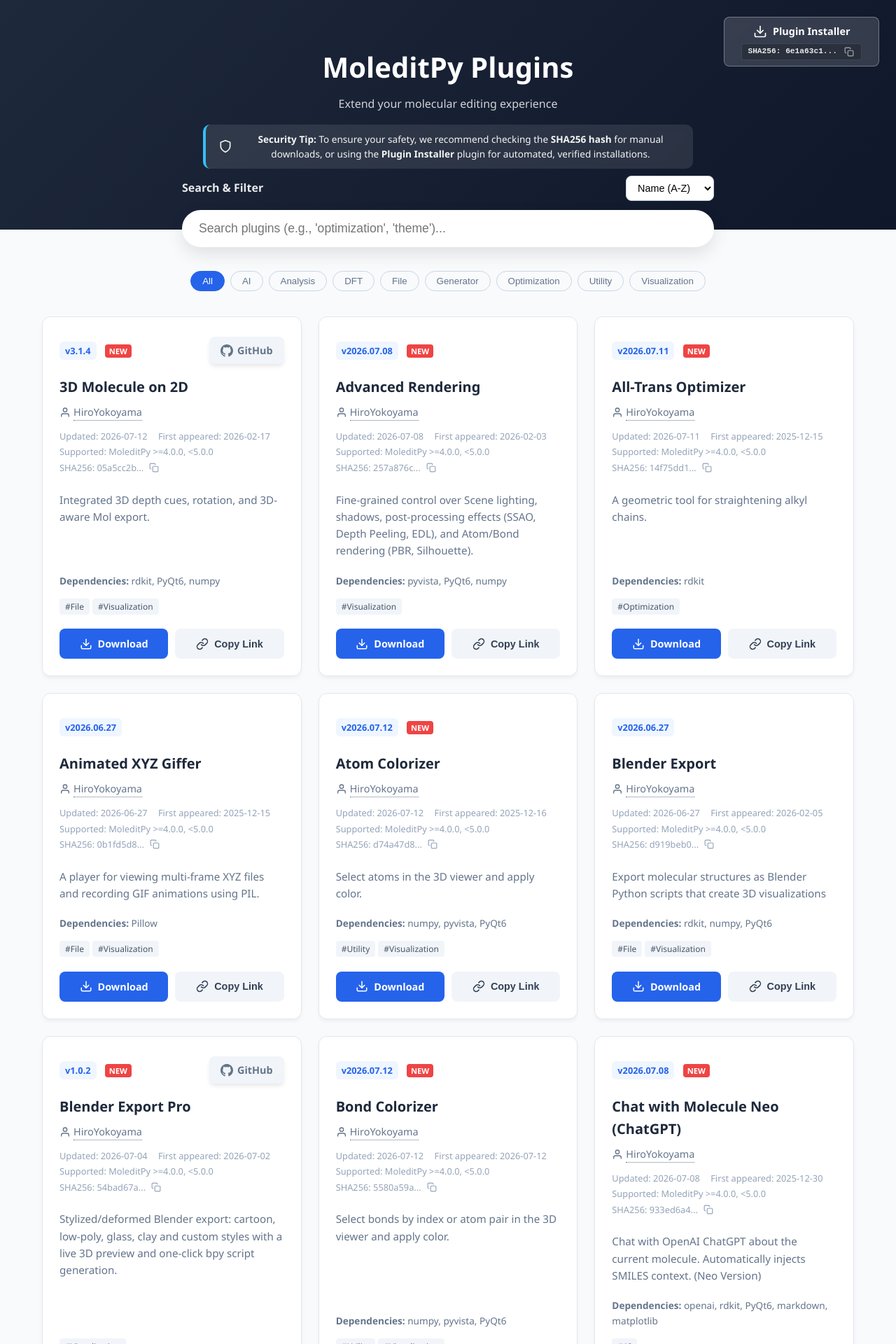
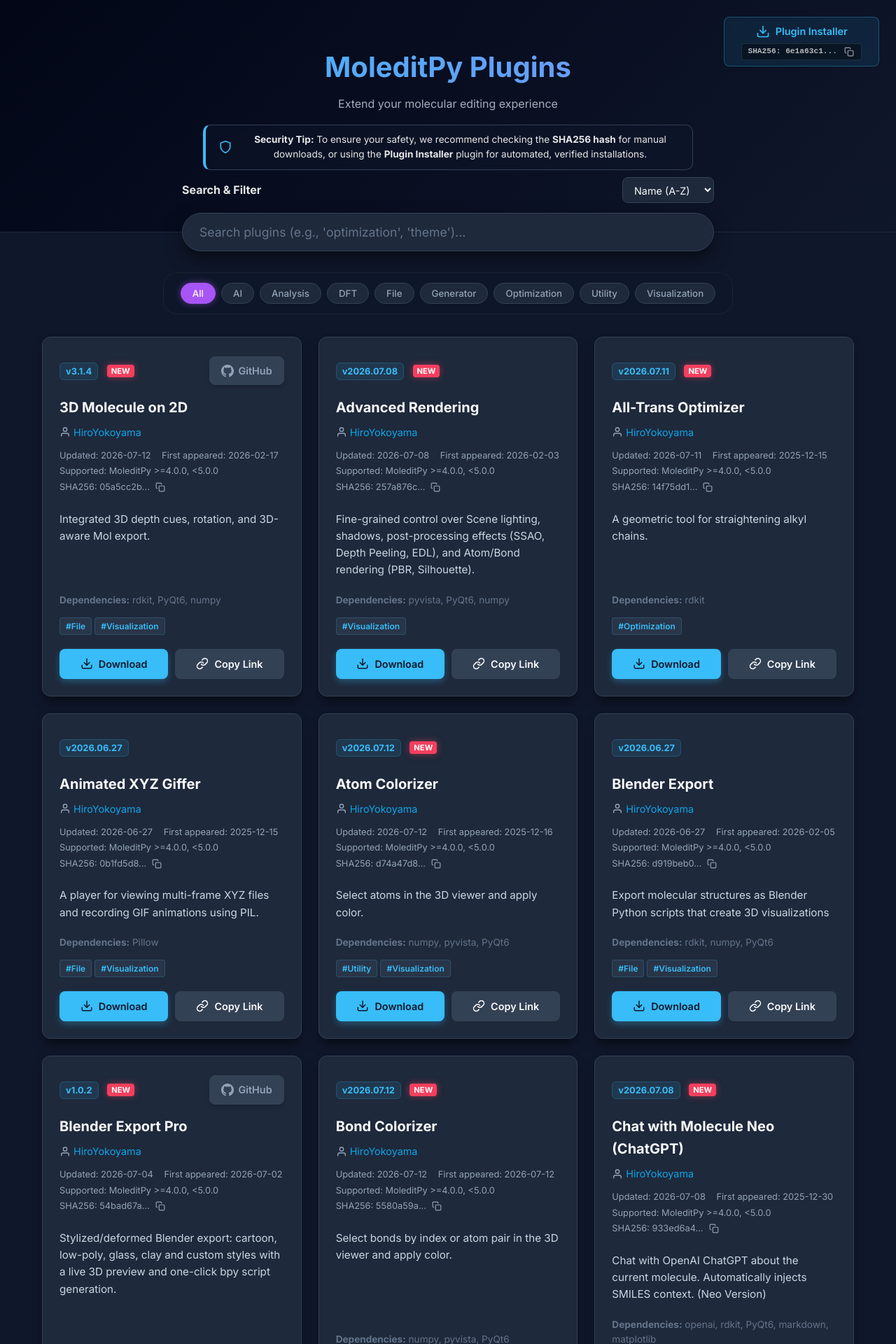
Before and after one commit to HiroYokoyama/moleditpy-plugins, a Jekyll site: the page explorer/index.html, which Jekyll copies as it is, in a window 1280 px wide. Shown: the top 1920 px of the page at 70% size. Built offline with Jekyll 4.4.1, drawn with Linux system fonts in a browser that asks for light colours.

Commit message:
UI Redesign: Option B (Sleek Dark Mode)

```diff
--- a/explorer/index.html
+++ b/explorer/index.html
@@ -5,16 +5,25 @@
     <meta charset="UTF-8">
     <meta name="viewport" content="width=device-width, initial-scale=1.0">
     <title>MoleditPy Plugin Explorer</title>
+    <link rel="preconnect" href="https://fonts.googleapis.com">
+    <link rel="preconnect" href="https://fonts.gstatic.com" crossorigin>
+    <link href="https://fonts.googleapis.com/css2?family=Inter:wght@400;500;600;700&display=swap" rel="stylesheet">
     <link rel="icon" href="https://hiroyokoyama.github.io/python_molecular_editor/icon_images/favicon.ico">
     <style>
         :root {
-            --primary-color: #2563eb;
-            /* Science Blue */
-            --bg-color: #f8fafc;
-            --card-bg: #ffffff;
-            --text-main: #1e293b;
-            --text-sub: #64748b;
+            --primary-color: #38bdf8;
+            --primary-hover: #0ea5e9;
+            --bg-color: #0f172a;
+            --bg-alt: #1e293b;
+            --card-bg: #1e293b;
+            --text-main: #f8fafc;
+            --text-sub: #94a3b8;
             --border-radius: 12px;
+            --card-border: #334155;
+            --btn-secondary: #334155;
+            --btn-secondary-hover: #475569;
+            --glow: 0 0 20px rgba(56, 189, 248, 0.4);
+            --font-family: 'Inter', system-ui, -apple-system, sans-serif;
         }
 
         * {
@@ -22,57 +31,68 @@
         }
 
         body {
-            font-family: 'Segoe UI', Tahoma, Geneva, Verdana, sans-serif;
+            font-family: var(--font-family);
             background-color: var(--bg-color);
             color: var(--text-main);
             margin: 0;
             padding: 0;
             line-height: 1.6;
+            -webkit-font-smoothing: antialiased;
         }
 
-        /* Header */
         header {
-            background: linear-gradient(135deg, #1e293b 0%, #0f172a 100%);
+            background: linear-gradient(135deg, #020617 0%, #0f172a 100%);
             color: white;
             padding: 4rem 1rem 0.8rem;
             text-align: center;
             position: relative;
+            border-bottom: 1px solid #1e293b;
         }
 
         header h1 {
             margin: 0;
             font-size: 2.5rem;
+            font-weight: 700;
+            background: linear-gradient(to right, #38bdf8, #818cf8);
+            -webkit-background-clip: text;
+            -webkit-text-fill-color: transparent;
         }
 
         header p {
             opacity: 0.8;
             margin-top: 0.5rem;
+            color: #cbd5e1;
         }
 
-        /* Controls */
         .controls {
             max-width: 800px;
             margin: -28px auto 30px;
-            /* Overlap effect */
             padding: 0 20px;
             position: relative;
             z-index: 2;
-            /* Above header */
         }
 
         .search-box {
             width: 100%;
             padding: 16px 24px;
             font-size: 1.1rem;
-            border: none;
+            background-color: #1e293b;
+            color: var(--text-main);
+            border: 1px solid var(--card-border);
             border-radius: 50px;
-            box-shadow: 0 10px 25px rgba(0, 0, 0, 0.1);
+            box-shadow: 0 10px 25px rgba(0, 0, 0, 0.5);
             outline: none;
-            transition: box-shadow 0.3s;
+            transition: all 0.3s ease;
+            font-family: var(--font-family);
+        }
+
+        .search-box::placeholder {
+            color: #64748b;
         }
 
         .search-box:focus {
-            box-shadow: 0 10px 30px rgba(37, 99, 235, 0.2);
+            border-color: var(--primary-color);
+            box-shadow: var(--glow);
         }
 
         .search-clear-btn {
@@ -80,7 +100,7 @@
             right: 40px;
             top: 50%;
             transform: translateY(-50%);
-            background: #cbd5e1;
+            background: #475569;
             border: none;
             width: 24px;
             height: 24px;
@@ -103,36 +123,60 @@
         }
 
         .search-clear-btn:hover {
-            background-color: #94a3b8;
+            background-color: #64748b;
             transform: translateY(-50%) scale(1.1);
         }
 
-        /* Filter Tags */
         .filter-container {
             text-align: center;
             margin-bottom: 2rem;
             padding: 0 20px;
+            position: sticky;
+            top: 20px;
+            z-index: 50;
+            backdrop-filter: blur(10px);
+            padding-top: 10px;
+            padding-bottom: 10px;
+            border-radius: 20px;
+            width: fit-content;
+            margin-left: auto;
+            margin-right: auto;
+            background: rgba(15, 23, 42, 0.7);
+            border: 1px solid rgba(255, 255, 255, 0.05);
         }
 
         .filter-btn {
-            background: none;
-            border: 1px solid #cbd5e1;
+            background: var(--bg-alt);
+            border: 1px solid var(--card-border);
             padding: 6px 16px;
             border-radius: 20px;
             cursor: pointer;
             color: var(--text-sub);
             margin: 4px;
-            transition: all 0.2s;
+            transition: all 0.3s ease;
+            font-family: var(--font-family);
+            font-weight: 500;
         }
 
-        .filter-btn:hover,
+        .filter-btn:hover {
+            border-color: var(--primary-color);
+            color: var(--text-main);
+        }
+
         .filter-btn.active {
             background-color: var(--primary-color);
-            color: white;
+            color: #0f172a;
             border-color: var(--primary-color);
+            box-shadow: 0 0 10px rgba(56, 189, 248, 0.5);
         }
 
-        /* Grid */
+        .filter-btn.active-all {
+            background-color: #a855f7;
+            color: #fff;
+            border-color: #a855f7;
+            box-shadow: 0 0 10px rgba(168, 85, 247, 0.5);
+        }
+
         .container {
             max-width: 1200px;
             margin: 0 auto;
@@ -142,24 +186,39 @@
             gap: 24px;
         }
 
-        /* Cards */
         .plugin-card {
             background: var(--card-bg);
             border-radius: var(--border-radius);
             padding: 24px;
-            box-shadow: 0 4px 6px -1px rgba(0, 0, 0, 0.05);
-            transition: transform 0.2s, box-shadow 0.2s;
+            box-shadow: 0 10px 15px -3px rgba(0, 0, 0, 0.5);
+            transition: transform 0.3s ease, box-shadow 0.3s ease, border-color 0.3s ease;
             display: flex;
             flex-direction: column;
-            border: 1px solid #e2e8f0;
+            border: 1px solid var(--card-border);
             max-width: 400px;
             width: 100%;
             margin: 0 auto;
+            position: relative;
+            overflow: hidden;
+        }
+
+        .plugin-card::before {
+            content: "";
+            position: absolute;
+            top: 0; left: 0; right: 0; height: 2px;
+            background: linear-gradient(90deg, transparent, var(--primary-color), transparent);
+            opacity: 0;
+            transition: opacity 0.3s ease;
         }
 
         .plugin-card:hover {
             transform: translateY(-4px);
-            box-shadow: 0 20px 25px -5px rgba(0, 0, 0, 0.1);
+            box-shadow: 0 20px 25px -5px rgba(0, 0, 0, 0.6);
+            border-color: var(--primary-color);
+        }
+
+        .plugin-card:hover::before {
+            opacity: 1;
         }
 
         .card-header {
@@ -168,21 +227,21 @@
             align-items: center;
             margin-bottom: 12px;
             min-height: 48px;
-            /* Fixed height to prevent shifting when badge is absent */
         }
 
         .plugin-version {
-            background-color: #eff6ff;
+            background-color: rgba(56, 189, 248, 0.1);
             color: var(--primary-color);
             padding: 4px 8px;
             border-radius: 6px;
             font-size: 0.8rem;
-            font-weight: bold;
+            font-weight: 700;
+            border: 1px solid rgba(56, 189, 248, 0.2);
         }
 
         .plugin-title {
             font-size: 1.25rem;
-            font-weight: bold;
+            font-weight: 700;
             margin: 0 0 8px 0;
             color: var(--text-main);
         }
@@ -197,19 +256,18 @@
         }
 
         .plugin-author a {
-            color: var(--text-sub);
+            color: var(--primary-hover);
             text-decoration: none;
-            border-bottom: 1px dotted var(--text-sub);
-            transition: color 0.2s, border-color 0.2s;
+            transition: color 0.2s;
         }
 
         .plugin-author a:hover {
             color: var(--primary-color);
-            border-bottom-color: var(--primary-color);
+            text-decoration: underline;
         }
 
         .plugin-desc {
-            color: var(--text-sub);
+            color: #cbd5e1;
             font-size: 0.95rem;
             margin-bottom: 20px;
             flex-grow: 1;
@@ -221,16 +279,18 @@
 
         .tag {
             display: inline-block;
-            background: #f1f5f9;
-            color: #475569;
+            background: rgba(148, 163, 184, 0.1);
+            color: var(--primary-color);
             padding: 2px 8px;
             border-radius: 4px;
             font-size: 0.75rem;
+            font-weight: 600;
             margin-right: 4px;
+            border: 1px solid rgba(56, 189, 248, 0.2);
         }
 
         .new-badge {
-            background-color: #ef4444;
+            background-color: #f43f5e;
             color: white;
             font-size: 0.7rem;
             padding: 2px 6px;
@@ -238,6 +298,7 @@
             margin-left: 8px;
             vertical-align: middle;
             font-weight: bold;
+            box-shadow: 0 0 10px rgba(244, 63, 94, 0.5);
         }
 
         .controls-header {
@@ -246,7 +307,6 @@
             align-items: center;
             max-width: 800px;
             margin: 5px auto 28px;
-            /* Increased bottom margin for search bar overlap space */
             padding: 0 20px;
             position: relative;
             z-index: 1;
@@ -255,13 +315,19 @@
         .sort-select {
             padding: 8px 12px;
             border-radius: 8px;
-            border: 1px solid #cbd5e1;
-            background-color: white;
+            border: 1px solid var(--card-border);
+            background-color: var(--bg-alt);
+            color: var(--text-main);
             font-size: 0.9rem;
             cursor: pointer;
+            outline: none;
+            font-family: var(--font-family);
         }
 
-        /* Action Buttons */
+        .sort-select:focus {
+            border-color: var(--primary-color);
+        }
+
         .actions {
             display: grid;
             grid-template-columns: 1fr 1fr;
@@ -277,47 +343,49 @@
             cursor: pointer;
             border: none;
             font-size: 0.9rem;
-            transition: background 0.2s;
+            transition: all 0.2s;
             width: 100%;
-            /* Full width to card */
             display: inline-flex;
             align-items: center;
             justify-content: center;
             gap: 8px;
+            font-family: var(--font-family);
         }
 
         .btn-primary {
             background-color: var(--primary-color);
-            color: white;
+            color: #0f172a;
+            box-shadow: 0 4px 10px rgba(56, 189, 248, 0.3);
         }
 
         .btn-primary:hover {
-            background-color: #1d4ed8;
+            background-color: var(--primary-hover);
+            transform: translateY(-2px);
+            box-shadow: var(--glow);
         }
 
         .btn-secondary {
-            background-color: #f1f5f9;
-            color: #334155;
+            background-color: var(--btn-secondary);
+            color: var(--text-main);
         }
 
         .btn-secondary:hover {
-            background-color: #e2e8f0;
+            background-color: var(--btn-secondary-hover);
+            transform: translateY(-2px);
         }
 
-        /* Footer */
         footer {
             text-align: center;
             padding: 2rem;
-            background-color: #f1f5f9;
+            background-color: #020617;
             color: var(--text-sub);
             margin-top: 40px;
-            border-top: 1px solid #e2e8f0;
+            border-top: 1px solid var(--card-border);
         }
 
         footer p {
             margin: 10px 0;
             overflow-wrap: break-word;
-            /* Ensure content wraps */
         }
 
         footer a {
@@ -325,15 +393,13 @@
             text-decoration: none;
             font-weight: 500;
             word-break: break-all;
-            /* Force break for long URLs */
         }
 
         footer a:hover {
             text-decoration: underline;
+            color: var(--primary-hover);
         }
 
-        /* GitHub Link (Card Badge) */
-        /* GitHub Link (Card Badge) */
         .github-link {
             color: var(--text-sub);
             transition: all 0.2s;
@@ -341,35 +407,21 @@
             align-items: center;
             justify-content: center;
             gap: 6px;
-            background-color: #f1f5f9;
+            background-color: var(--btn-secondary);
             padding: 8px 16px;
             border-radius: 8px;
             text-decoration: none;
             font-size: 0.9rem;
             font-weight: 600;
-            border: none;
-            box-shadow: 0 4px 6px -1px rgba(0, 0, 0, 0.1);
+            border: 1px solid var(--card-border);
+            box-shadow: 0 4px 6px -1px rgba(0, 0, 0, 0.2);
         }
 
         .github-link:hover {
-            color: var(--primary-color);
-            background-color: #e0f2fe;
-            border-color: var(--primary-color);
+            color: white;
+            background-color: var(--btn-secondary-hover);
+            border-color: #cbd5e1;
             transform: translateY(-2px);
-            box-shadow: 0 10px 15px -3px rgba(0, 0, 0, 0.1);
-        }
-
-        .github-link svg {
-            width: 18px;
-            height: 18px;
-            fill: currentColor;
-        }
-
-        .github-link:hover {
-            background-color: white;
-            color: #0f172a;
-            transform: translateY(-2px);
-            box-shadow: 0 4px 12px rgba(0, 0, 0, 0.1);
         }
 
         .github-link svg {
@@ -382,15 +434,14 @@
             position: absolute;
             top: 24px;
             right: 24px;
-            /* Move to far right */
-            background-color: rgba(255, 255, 255, 0.15);
-            color: white;
+            background-color: rgba(56, 189, 248, 0.1);
+            color: var(--primary-color);
             text-decoration: none;
             padding: 8px 16px;
             border-radius: 8px;
             font-weight: 600;
             font-size: 0.9rem;
-            border: 1px solid rgba(255, 255, 255, 0.3);
+            border: 1px solid rgba(56, 189, 248, 0.3);
             transition: all 0.2s;
             display: inline-flex;
             align-items: center;
@@ -399,10 +450,10 @@
         }
 
         .header-dl-btn:hover {
-            background-color: white;
+            background-color: var(--primary-color);
             color: #0f172a;
             transform: translateY(-2px);
-            box-shadow: 0 4px 12px rgba(0, 0, 0, 0.1);
+            box-shadow: var(--glow);
         }
 
         .header-installer-container {
@@ -427,12 +477,12 @@
         }
 
         .header-sha-display {
-            color: rgba(255, 255, 255, 0.9);
+            color: rgba(255, 255, 255, 0.7);
             font-size: 0.7rem;
             display: flex;
             align-items: center;
             gap: 6px;
-            background-color: rgba(0, 0, 0, 0.2);
+            background-color: rgba(0, 0, 0, 0.4);
             padding: 2px 8px;
             border-radius: 4px;
             border: 1px solid rgba(255, 255, 255, 0.1);
@@ -450,27 +500,31 @@
         }
 
         .header-sha-display .copy-sha-btn:hover {
-            color: white;
+            color: var(--primary-color);
             background: rgba(255, 255, 255, 0.1);
         }
 
         .security-banner {
             max-width: 700px;
             margin: 15px auto 10px;
-            background-color: rgba(255, 255, 255, 0.1);
-            color: rgba(255, 255, 255, 0.95);
+            background-color: rgba(15, 23, 42, 0.5);
+            color: rgba(255, 255, 255, 0.9);
             padding: 10px 18px;
             border-radius: 10px;
-            border-left: 4px solid #38bdf8;
+            border-left: 4px solid var(--primary-color);
             font-size: 0.85rem;
             display: flex;
             align-items: center;
             gap: 12px;
             backdrop-filter: blur(4px);
+            border-top: 1px solid var(--card-border);
+            border-right: 1px solid var(--card-border);
+            border-bottom: 1px solid var(--card-border);
         }
 
         .security-banner svg {
             flex-shrink: 0;
+            color: var(--primary-color);
         }
 
         .copy-sha-btn {
@@ -489,13 +543,21 @@
         }
 
         .copy-sha-btn:hover {
-            background-color: #e2e8f0;
+            background-color: var(--btn-secondary);
             color: var(--primary-color);
         }
 
         .copy-sha-btn svg {
             width: 14px;
             height: 14px;
+        }
+
+        @keyframes fadeIn {
+            from { opacity: 0; transform: translateY(10px); }
+            to { opacity: 1; transform: translateY(0); }
+        }
+        .plugin-card {
+            animation: fadeIn 0.4s ease forwards;
         }
     </style>
     <style>
```
Also changed, not shown: other parts of explorer/index.html (+10 -5 lines).
